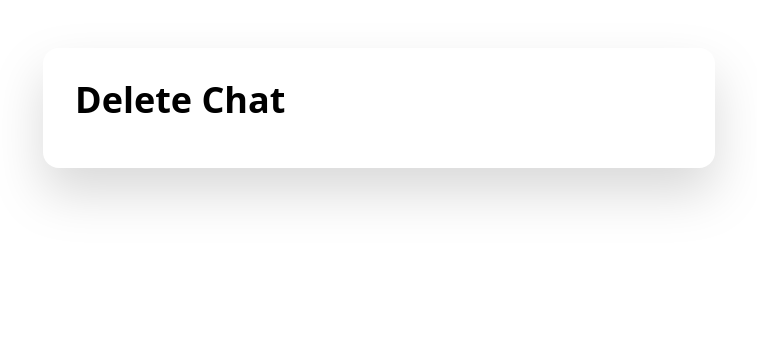
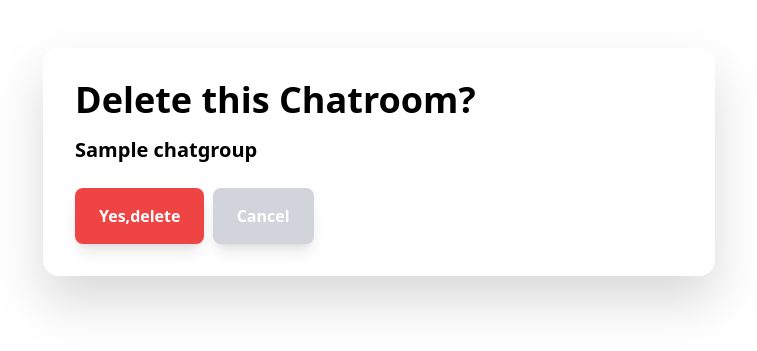
Before and after one commit to PrabinPyakurel82/Realtime_Chat, a Django app: template a_rtchat/templates/a_rtchat/chatroom_delete.html in a window 1280 px wide. Shown: the part 80-431 px from the top of the page, without its empty margins (261-1018 px from the left). Run offline with Django 5.2, Linux system fonts and the light colour scheme; the template is opened without the code that fills it: values that come from a table or form of the project are taken from there, others are empty; tables that the repository leaves empty hold one stand-in row (values such as "Sample post"); parts of the project's set-up code (start-up, migrations or seed data) failed here and were passed over; some libraries are stand-ins or nearby versions.

Commit message:
Delete chatroom functionality

```diff
--- a/a_rtchat/templates/a_rtchat/chatroom_delete.html
+++ b/a_rtchat/templates/a_rtchat/chatroom_delete.html
@@ -1,6 +1,13 @@
 {% extends 'layouts/box.html' %}
 
 {% block content %}
-<h1>Delete Chat</h1>
+<h1>Delete this Chatroom?</h1>
+<h2> {{chat_group.groupchat_name}} </h2>
+
+<form method='POST'>
+    {% csrf_token %}
+    <button type='submit' class='button-red mt-4'>Yes,delete</button>
+    <a class='button button-gray ml-1' href=' {{ request.META.HTTP_REFERER }}'>Cancel</a>
+</form>
 
 {% endblock %}
```
Also changed, not shown: a_rtchat/views.py (+9 -1 lines).
